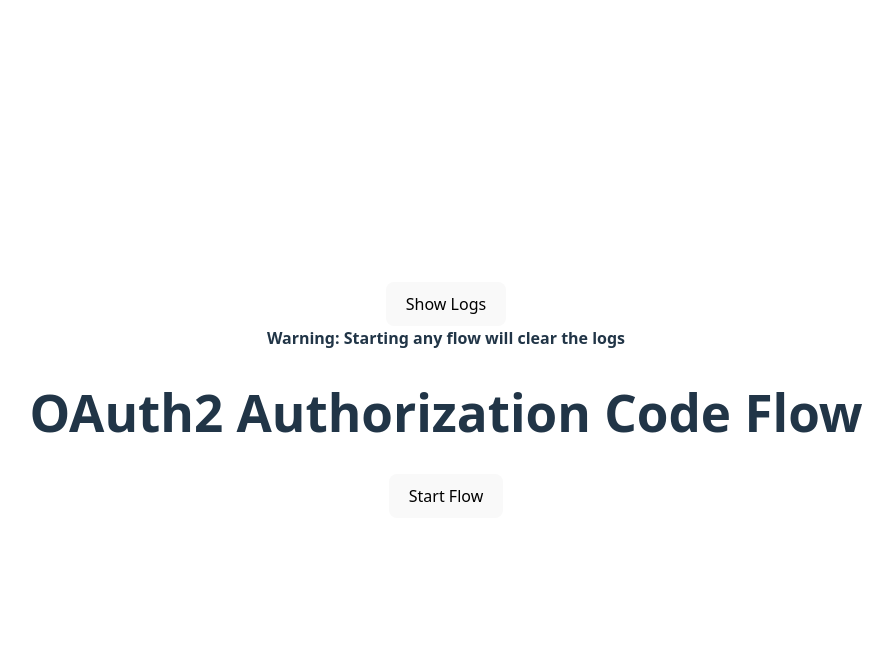
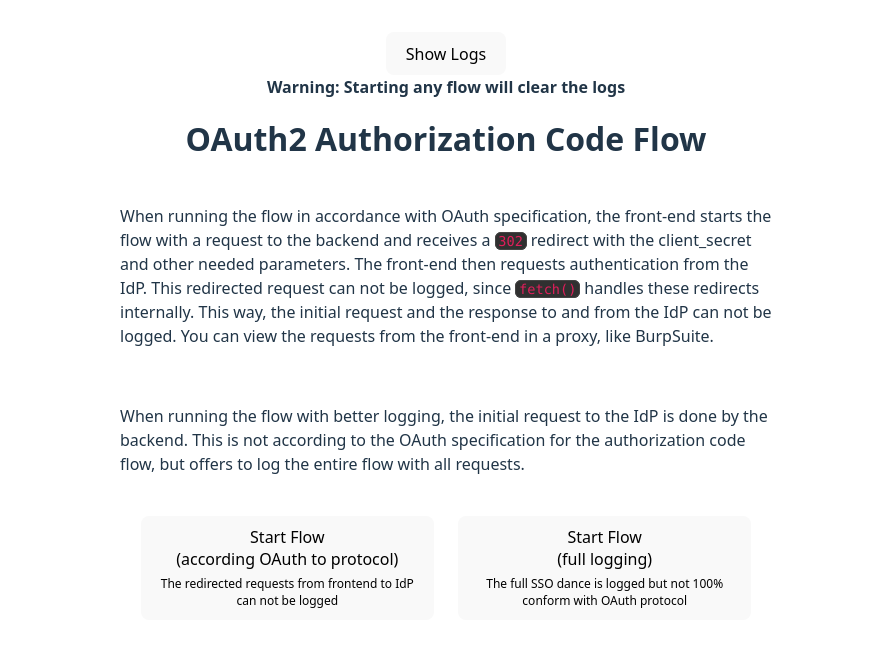
Before and after one commit to 0xBigfish/SSO-MA-Challenge, a Vue app in the folder frontend/: page / in a window 1280 px wide. Shown: the top 646 px of the page, without its empty margins (194-1087 px from the left). Built offline with nearby package versions, Linux system fonts and the light colour scheme; the HTML template or start-up script is replaced by a standard one.

Commit message:
add description and buttons for different flow variants

```diff
--- a/frontend/src/style.css
+++ b/frontend/src/style.css
@@ -101,3 +101,14 @@ button:focus-visible {
     display: block;
     margin-top: 0.3rem;
 }
+code {
+    background-color: #303030;       /* darker gray, fits dark bg */
+    color: #e01e5a;                 /* GitHub pinkish-red */
+    font-family: SFMono-Regular, Consolas, Liberation Mono, Menlo, monospace;
+    font-size: 85%;
+    padding: 0.0em 0.2em;
+    border-radius: 6px;
+    white-space: nowrap;
+    user-select: text;
+    border: 1px solid #444444;       /* subtle dark border */
+}
--- a/frontend/src/views/AuthorizationCode.vue
+++ b/frontend/src/views/AuthorizationCode.vue
@@ -1,14 +1,101 @@
 <template>
-  <div>
+  <div class="page-container">
     <h1>OAuth2 Authorization Code Flow</h1>
-    <button @click="startFlow">Start Flow</button>
+    <p>
+      When running the flow in accordance with OAuth specification, the front-end starts the flow with a request to the
+      backend and receives a <code>302</code> redirect with the client_secret and other needed parameters. The front-end then
+      requests
+      authentication from the IdP. This redirected request can not be logged, since <code>fetch()</code> handles these
+      redirects internally. This way, the initial request and the response to and from the IdP can not be logged.
+      You can view the requests from the front-end in a proxy, like BurpSuite.
+    </p>
+    <p>
+      When running the flow with better logging, the initial request to the IdP is done by the backend. This is not
+      according to the OAuth specification for the authorization code flow, but offers to log the entire flow with all
+      requests.</p>
+    <div class="button-wrapper">
+      <button @click="startFrontendRedirect">
+        Start Flow <br>
+        (according OAuth to protocol) <br>
+        <small>The redirected requests from frontend to IdP can not be logged</small>
+      </button>
+      <button @click="startBackendRedirect">
+        Start Flow <br>
+        (full logging)<br>
+        <small>The full SSO dance is logged but not 100% conform with OAuth protocol</small>
+      </button>
+    </div>
   </div>
 </template>
 
 <script setup>
-import { loggedFetch } from '../utils/logger';
-function startFlow() {
-  //   document.location = 'http://localhost:3000/auth-code';
-  loggedFetch('http://localhost:3000/auth-code');
+import {loggedFetch} from '../utils/logger';
+
+function startFrontendRedirect() {
+  document.location = 'http://localhost:3000/auth-code';
+}
+
+async function startBackendRedirect() {
+  const res = await loggedFetch('http://localhost:3000/auth-code/backend-redirect', {
+    redirect: 'manual'
+  });
+
+  const location = res.headers.get('Location');
+  if (location) {
+    window.location.href = location;
+  } else {
+    console.error('No redirect location found in response.');
+  }
 }
 </script>
+<style>
+.page-container {
+  height: 100vh;
+  display: flex;
+  flex-direction: column;
+  align-items: center; /* center horizontally */
+  gap: 1.5rem;
+  padding: 0 1.5rem;
+  box-sizing: border-box;
+  max-width: 700px; /* limit max width for readability */
+  margin: 0 auto;
+  text-align: left; /* make text inside left aligned */
+}
+
+.page-container h1 {
+  width: 100%;
+  text-align: center;
+  font-size: 2rem;
+  margin-bottom: 0.5rem;
+}
+
+.page-container p {
+  width: 100%;
+  line-height: 1.5;
+  font-size: 1rem;
+}
+
+.button-wrapper {
+  display: flex;
+  justify-content: center;
+  align-items: center;
+  gap: 1.5rem;
+  width: 100%; /* allow buttons to be centered horizontally */
+}
+
+.button-wrapper button {
+  flex-shrink: 0; /* prevent buttons from shrinking */
+  padding: 0.6rem 1rem;
+  font-size: 1rem;
+  cursor: pointer;
+  white-space: normal; /* allow wrapping inside buttons */
+  max-width: 45%; /* prevent buttons from getting too wide */
+  text-align: center;
+}
+
+.button-wrapper button small {
+  font-size: 0.75rem;
+  display: block;
+  margin-top: 0.3rem;
+}
+</style>
```
